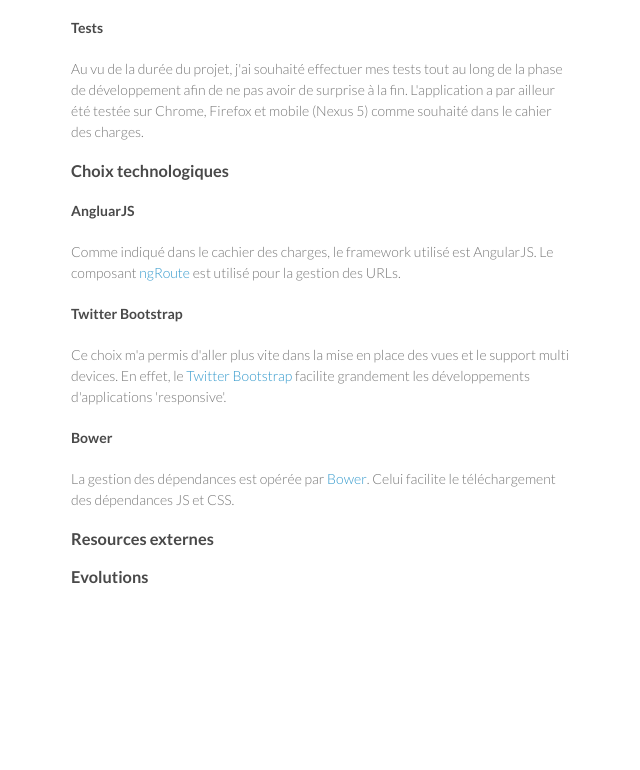
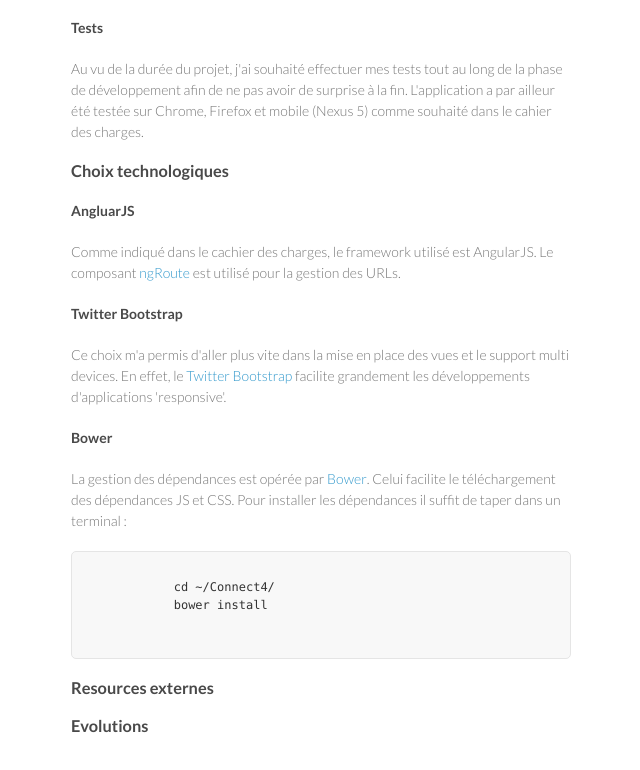
Before and after one commit to thibauult/Connect4, a plain HTML site: page rapport.html in a window 1280 px wide. Shown: the part 390-1160 px from the top of the page, without its empty margins (499-1139 px from the left). Before the commit the page ends 1046 px from the top, so only its background shows below. Drawn offline with Linux system fonts and the light colour scheme.

Commit message:
Update rapport.html

```diff
--- a/rapport.html
+++ b/rapport.html
@@ -63,8 +63,14 @@
         <h4>Bower</h4>
         <p>
           La gestion des dépendances est opérée par <a href="http://bower.io/">Bower</a>. Celui facilite
-          le téléchargement des dépendances JS et CSS.
+          le téléchargement des dépendances JS et CSS. Pour installer les dépendances il suffit de taper dans un terminal :
         </p>
+        <pre>
+          <code>
+            cd ~/Connect4/
+            bower install
+          </code>
+        </pre>
 
         <h3>Resources externes</h3>
         <p></p>
```
